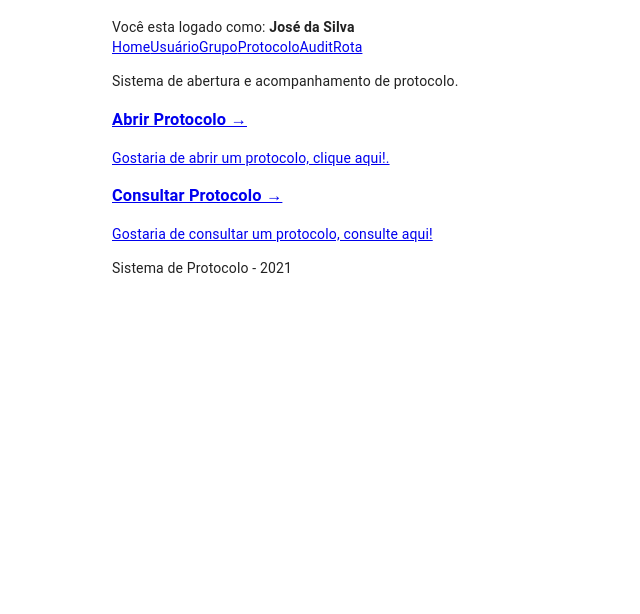
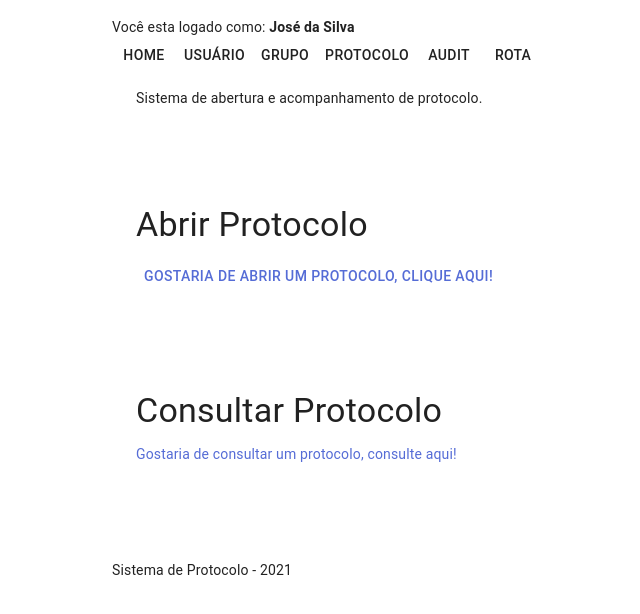
Before and after one commit to eps364/urban-protocol, a Next.js app in the folder web/: page / in a window 1280 px wide. Shown: the top 614 px of the page, without its empty margins (252-892 px from the left). Built offline with nearby package versions, Linux system fonts and the light colour scheme; no server answers.

Commit message:
Add @material-ui

```diff
--- /dev/null
+++ b/web/src/components/Link/index.tsx
@@ -0,0 +1,62 @@
+import React, {ReactNode} from 'react';
+import PropTypes from 'prop-types';
+import clsx from 'clsx';
+import { useRouter } from 'next/router';
+import NextLink from 'next/link';
+import MuiLink from '@material-ui/core/Link';
+
+const NextComposed = React.forwardRef(function NextComposed(props, ref): React.ReactNode  {
+  const { as, href, ...other } = props;
+
+  return (
+    <NextLink href={href} as={as}>
+      <a ref={ref} {...other} />
+    </NextLink>
+  );
+});
+
+NextComposed.propTypes = {
+  as: PropTypes.oneOfType([PropTypes.string, PropTypes.object]),
+  href: PropTypes.oneOfType([PropTypes.string, PropTypes.object]),
+  prefetch: PropTypes.bool,
+};
+
+// A styled version of the Next.js Link component:
+// https://nextjs.org/docs/#with-link
+function Link(props) {
+  const {
+    href,
+    activeClassName = 'active',
+    className: classNameProps,
+    innerRef,
+    naked,
+    ...other
+  } = props;
+
+  const router = useRouter();
+  const pathname = typeof href === 'string' ? href : href.pathname;
+  const className = clsx(classNameProps, {
+    [activeClassName]: router.pathname === pathname && activeClassName,
+  });
+
+  if (naked) {
+    return <NextComposed className={className} ref={innerRef} href={href} {...other} />;
+  }
+
+  return (
+    <MuiLink component={NextComposed} className={className} ref={innerRef} href={href} {...other} />
+  );
+}
+
+Link.propTypes = {
+  activeClassName: PropTypes.string,
+  as: PropTypes.oneOfType([PropTypes.string, PropTypes.object]),
+  className: PropTypes.string,
+  href: PropTypes.oneOfType([PropTypes.string, PropTypes.object]),
+  innerRef: PropTypes.oneOfType([PropTypes.func, PropTypes.object]),
+  naked: PropTypes.bool,
+  onClick: PropTypes.func,
+  prefetch: PropTypes.bool,
+};
+
+export default React.forwardRef((props, ref) => <Link {...props} innerRef={ref} />);
--- a/web/src/components/NavBar/index.tsx
+++ b/web/src/components/NavBar/index.tsx
@@ -1,10 +1,8 @@
 import { NextPage } from 'next';
-import Link from 'next/link';
-import { useContext, useState } from 'react';
+import Link from '@material-ui/core/Link';
+import { useContext } from 'react';
 import { RolesContext } from '../../context/RolesContext';
-import Button from '@material-ui/core/Button';
-import Menu from '@material-ui/core/Menu';
-import MenuItem from '@material-ui/core/MenuItem';
+import { Button } from '@material-ui/core';
 
 //import { Role } from '../../interfaces/Role'
 
@@ -32,16 +30,6 @@ const NavBar: NextPage = () => {
     });
   }
 
-  const [anchorEl, setAnchorEl] = useState<Element | null>(null);
-
-  const handleClick = (event: Event) => {
-    setAnchorEl(event.currentTarget);
-  };
-
-  const handleClose = () => {
-    setAnchorEl(null);
-  };
-
   return (
     <nav>
       <div className="logo">
@@ -50,10 +38,17 @@ const NavBar: NextPage = () => {
       </div>
       <div>
         {menu.map((item) => (
-          <Link href={item.pageContext} key={item.id}>
-            <a>{item.father}</a>
-          </Link>
-        ))}
+          <Button
+              variant="text"
+              onClick={() => {
+              console.info("I'm a button.");
+              }}
+                href={item.pageContext} key={item.id}
+            >
+                {item.father}
+              </Button>
+            ))}
+
       </div>
     </nav>
   );
--- a/web/src/pages/_app.tsx
+++ b/web/src/pages/_app.tsx
@@ -1,15 +1,13 @@
 import React from 'react';
+import PropTypes from 'prop-types';
 import { AppProps } from 'next/app';
 import Head from 'next/head';
-//import '../styles/globals.css'
 import Layout from '../components/Layout';
 import RolesProvider from '../context/RolesContext';
-
 import { ThemeProvider } from '@material-ui/core/styles';
 import CssBaseline from '@material-ui/core/CssBaseline';
 import theme from '../styles/theme';
-
-import PropTypes from 'prop-types';
+//import '../styles/globals.css'
 
 export default function App(props: AppProps) {
   const { Component, pageProps } = props;
@@ -26,11 +24,7 @@ export default function App(props: AppProps) {
     <>
       <Head>
         <title>{process.env.NEXT_PUBLIC_NAME}</title>
-        {/* <meta name="viewport" content="initial-scale=1.0, width=device-width" /> */}
-        <meta
-          name="viewport"
-          content="minimum-scale=1, initial-scale=1, width=device-width"
-        />
+        <meta name="viewport" content="minimum-scale=1, initial-scale=1, width=device-width" />
       </Head>
       <ThemeProvider theme={theme}>
         <RolesProvider>
@@ -49,6 +43,6 @@ App.propTypes = {
   pageProps: PropTypes.object.isRequired,
 };
 
-export async function getStaticProps() {}
+export async function getStaticProps() { }
 
-export async function getInitialProps() {}
+export async function getInitialProps() { }
--- a/web/src/pages/_document.tsx
+++ b/web/src/pages/_document.tsx
@@ -1,20 +1,22 @@
 import React from 'react';
-import Document, { Html, Head, Main, NextScript } from 'next/document';
+import Document, { Html, Head, Main, NextScript, DocumentContext } from 'next/document';
 import { ServerStyleSheets } from '@material-ui/core/styles';
+import theme from '../styles/theme'
+
 
 export default class MyDocument extends Document {
+    // static async getInitialProps(ctx: DocumentContext) {
+    //   const initialProps = await Document.getInitialProps(ctx)
+
+    //   return initialProps
+    // }
+
   render() {
     return (
       <Html>
         <Head>
           <link rel="shortcut icon" href="favicon.png" type="image/png" />
-
-          <link rel="preconnect" href="https://fonts.gstatic.com" />
-          <link
-            href="https://fonts.googleapis.com/css2?family=Inter:wght@400;500;600&family=Rajdhani:wght@600&display=swap"
-            rel="stylesheet"
-          />
-
+          <meta name="theme-color" content={theme.palette.primary.main} />
           <meta charSet="utf-8" />
         </Head>
         <body>
@@ -27,7 +29,6 @@ export default class MyDocument extends Document {
 }
 
 MyDocument.getInitialProps = async (ctx) => {
-  // Render app and page and get the context of the page with collected side effects.
   const sheets = new ServerStyleSheets();
   const originalRenderPage = ctx.renderPage;
 
@@ -40,10 +41,6 @@ MyDocument.getInitialProps = async (ctx) => {
 
   return {
     ...initialProps,
-    // Styles fragment is rendered after the app and page rendering finish.
-    styles: [
-      ...React.Children.toArray(initialProps.styles),
-      sheets.getStyleElement(),
-    ],
+    styles: [...React.Children.toArray(initialProps.styles), sheets.getStyleElement()],
   };
 };
--- a/web/src/pages/index.tsx
+++ b/web/src/pages/index.tsx
@@ -1,22 +1,41 @@
+import React from 'react';
 import { NextPage } from 'next';
+import Container from '@material-ui/core/Container';
+import Typography from '@material-ui/core/Typography';
+import Box from '@material-ui/core/Box';
+import Link from '@material-ui/core/Link';
+import Button from '@material-ui/core/Button';
+import DeleteIcon from '@material-ui/icons/Delete';
 
 const Home: NextPage = () => {
   return (
-    <main>
+    <Container maxWidth="sm">
+
       <p>Sistema de abertura e acompanhamento de protocolo.</p>
 
-      <div>
-        <a href="/protocol">
-          <h3>Abrir Protocolo &rarr;</h3>
-          <p>Gostaria de abrir um protocolo, clique aqui!.</p>
-        </a>
+      <Box my={12}>
+        <Typography variant="h4" component="h1" gutterBottom>
+          Abrir Protocolo
+      </Typography>
+        <Button color="primary">
+          <Link href="/protocol" color="primary">Gostaria de abrir um protocolo, clique aqui!</Link>
+        </Button>
 
-        <a href="/protocol/query">
-          <h3>Consultar Protocolo &rarr;</h3>
-          <p>Gostaria de consultar um protocolo, consulte aqui!</p>
-        </a>
-      </div>
-    </main>
+      </Box>
+
+      <Box my={12}>
+        <Typography variant="h4" component="h1" gutterBottom>
+          Consultar Protocolo
+      </Typography>
+        <Link color="primary" href="#contained-buttons">
+          <a>Gostaria de consultar um protocolo, consulte aqui!</a>
+        </Link>
+      </Box>
+
+
+
+
+    </Container>
   );
 };
 
--- a/web/src/styles/globals.css
+++ /dev/null
@@ -1,36 +0,0 @@
-@import url('https://fonts.googleapis.com/css2?family=Nunito:wght@300;400;600;700&display=swap');
-
-body {
-  background: #00000070;
-  color: #333;
-  font-family: 'Nunito';
-}
-a {
-  color: #333;
-  text-decoration: none;
-}
-.content {
-  max-width: 960px;
-  margin: 0 auto;
-  justify-content: center;
-  align-items: center;
-}
-nav {
-  margin: 10px auto 80px;
-  padding: 10px 0;
-  display: flex;
-  justify-content: flex-end;
-  align-items: flex-end;
-  border-bottom: 1px solid #ddd;
-}
-nav a {
-  margin-left: 12px;
-}
-nav .logo {
-  margin-right: auto;
-}
-footer {
-  text-align: center;
-  bottom: 0;
-  position: absolute;
-}
```
Also changed, not shown: web/src/util/ProTip.tsx (deleted, +0 -37 lines).
